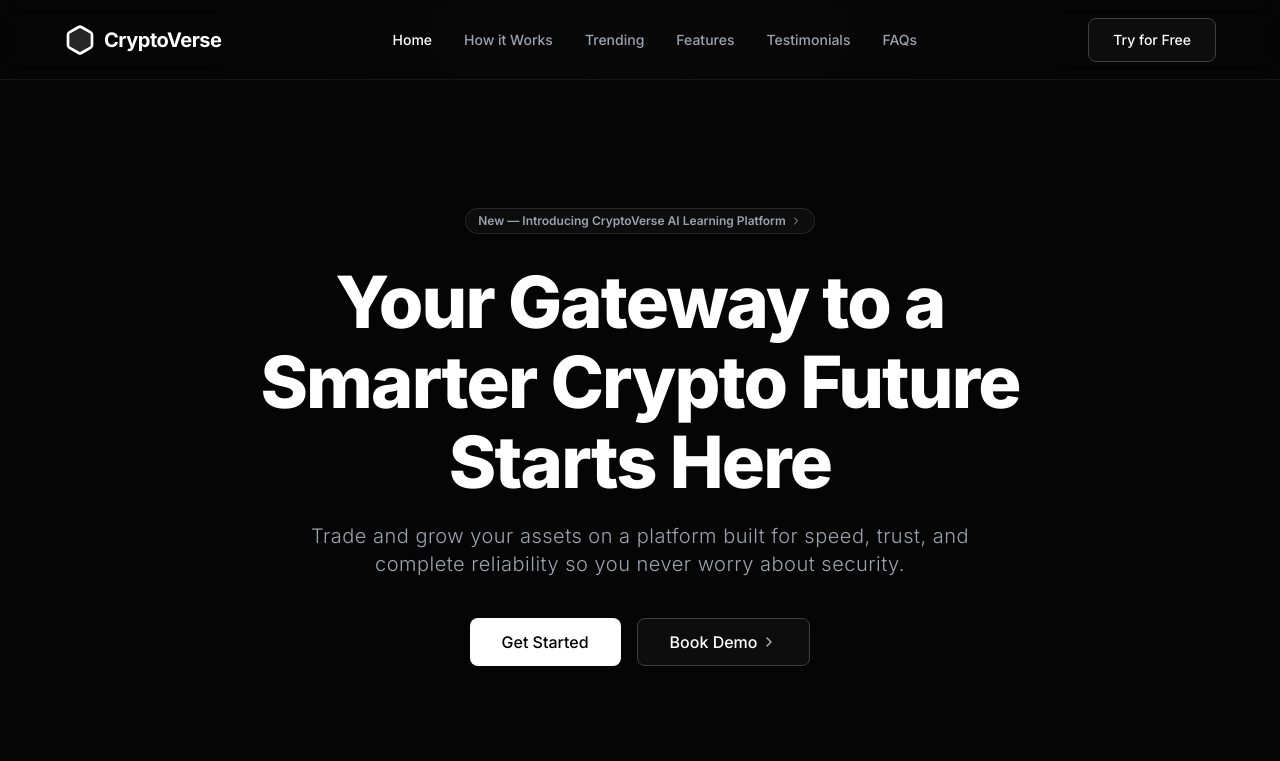
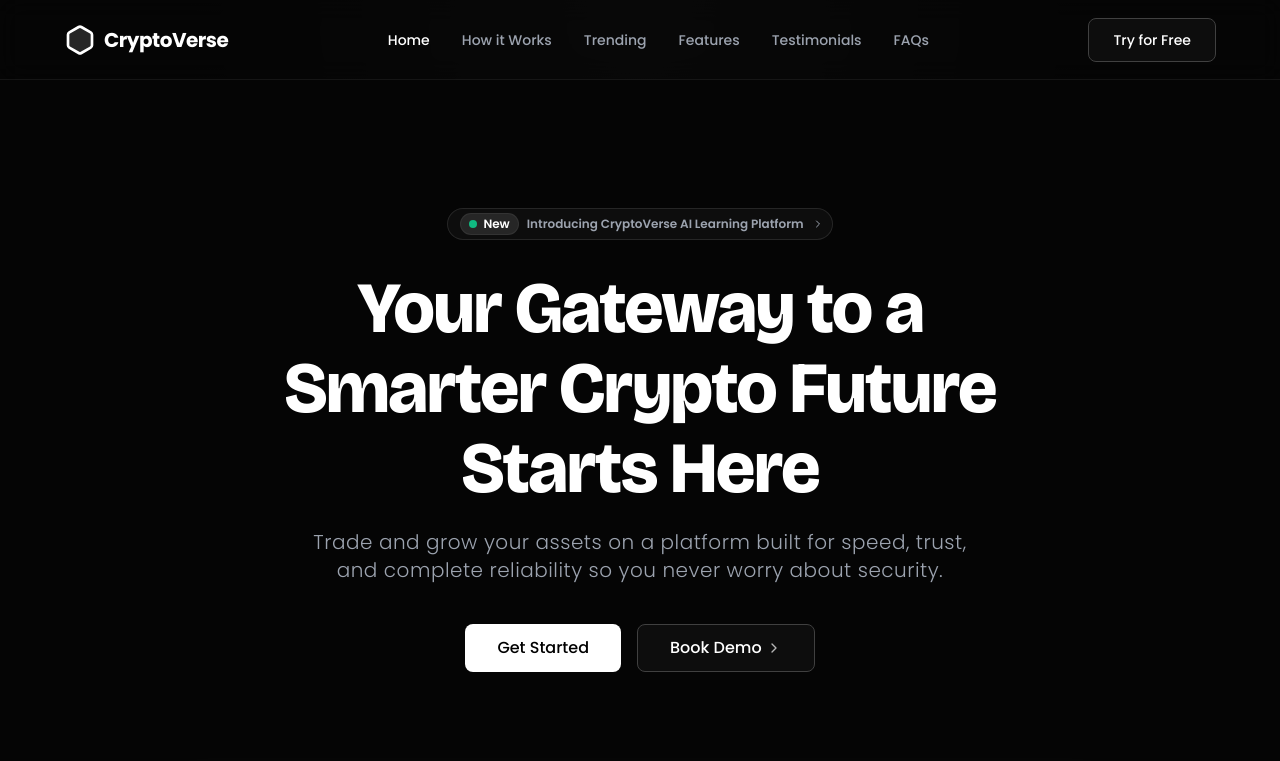
Before and after one commit to manny-the-great/CryptoVerse, a Next.js app: page / in a window 1280 px wide. Shown: the top 761 px of the page. Built offline with nearby package versions, Linux system fonts and the light colour scheme.

Commit message:
Font adjustment and tweaks

```diff
--- a/app/layout.tsx
+++ b/app/layout.tsx
@@ -1,7 +1,16 @@
 import './globals.css';
-import { Inter } from 'next/font/google';
+import { Poppins, Bricolage_Grotesque } from 'next/font/google';
 
-const inter = Inter({ subsets: ['latin'] });
+const poppins = Poppins({
+  subsets: ['latin'],
+  weight: ['300', '400', '500', '600', '700'],
+  variable: '--font-poppins'
+});
+
+const bricolage = Bricolage_Grotesque({
+  subsets: ['latin'],
+  variable: '--font-bricolage'
+});
 
 export const metadata = {
   title: 'CryptoVerse - Your Gateway to Smarter Crypto Trading',
@@ -15,7 +24,7 @@ export default function RootLayout({
 }) {
   return (
     <html lang="en">
-      <body className={`${inter.className} min-h-screen bg-background relative overflow-x-hidden pt-20`}>
+      <body className={`${poppins.className} ${bricolage.variable} min-h-screen bg-background relative overflow-x-hidden pt-20`}>
         {/* Subtle noise and glow overlay below content */}
         <div className="fixed inset-0 bg-[radial-gradient(ellipse_at_top,_var(--tw-gradient-stops))] from-neutral-800/30 via-background to-background pointer-events-none -z-10" />
         <div className="fixed inset-0 bg-grid-overlay pointer-events-none -z-10 mt-20" />
--- a/components/landing/Hero.tsx
+++ b/components/landing/Hero.tsx
@@ -14,11 +14,19 @@ export function Hero() {
         transition={{ duration: 0.5 }}
         className="flex flex-col items-center max-w-4xl"
       >
-        <Badge className="mb-8 hover:bg-neutral-800/80 cursor-pointer transition-colors border-neutral-700/50">
-          New — Introducing CryptoVerse AI Learning Platform <ChevronRight className="w-3 h-3 ml-1 text-secondary" />
+        <Badge className="mb-8 hover:bg-neutral-800/80 cursor-pointer transition-colors border-neutral-700/50 flex items-center gap-2 pr-2">
+          <div className="flex items-center gap-1.5 px-2 py-0.5 rounded-full bg-neutral-800 border border-neutral-700/50">
+            <span className="relative flex h-2 w-2">
+              <span className="animate-ping absolute inline-flex h-full w-full rounded-full bg-accent-green opacity-75"></span>
+              <span className="relative inline-flex rounded-full h-2 w-2 bg-accent-green"></span>
+            </span>
+            <span className="text-xs font-semibold text-primary">New</span>
+          </div>
+          <span className="text-secondary">Introducing CryptoVerse AI Learning Platform</span>
+          <ChevronRight className="w-3 h-3 text-secondary" />
         </Badge>
 
-        <h1 className="text-5xl md:text-7xl font-extrabold tracking-tight text-primary mb-6 leading-tight flex flex-col gap-2">
+        <h1 className="font-bricolage text-5xl md:text-7xl font-extrabold tracking-tight text-primary mb-6 leading-tight flex flex-col gap-2">
           <span>Your Gateway to a</span>
           <span>Smarter Crypto Future</span>
           <span>Starts Here</span>
--- a/tailwind.config.ts
+++ b/tailwind.config.ts
@@ -7,6 +7,9 @@ const config: Config = {
   ],
   theme: {
     extend: {
+      fontFamily: {
+        bricolage: ['var(--font-bricolage)', 'sans-serif'],
+      },
       colors: {
         background: '#050505',
         surface: '#0B0F1A',
```
Also changed, not shown: app/icon.svg (added).
